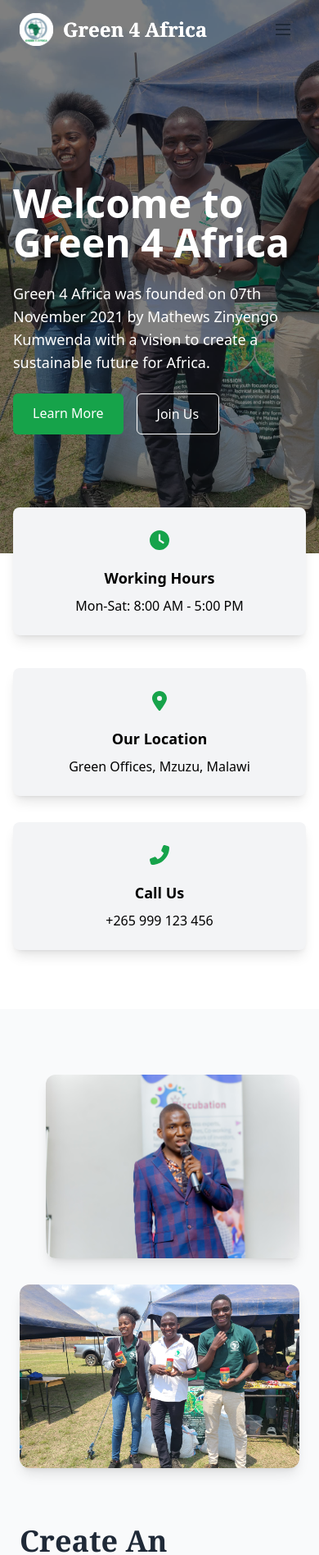
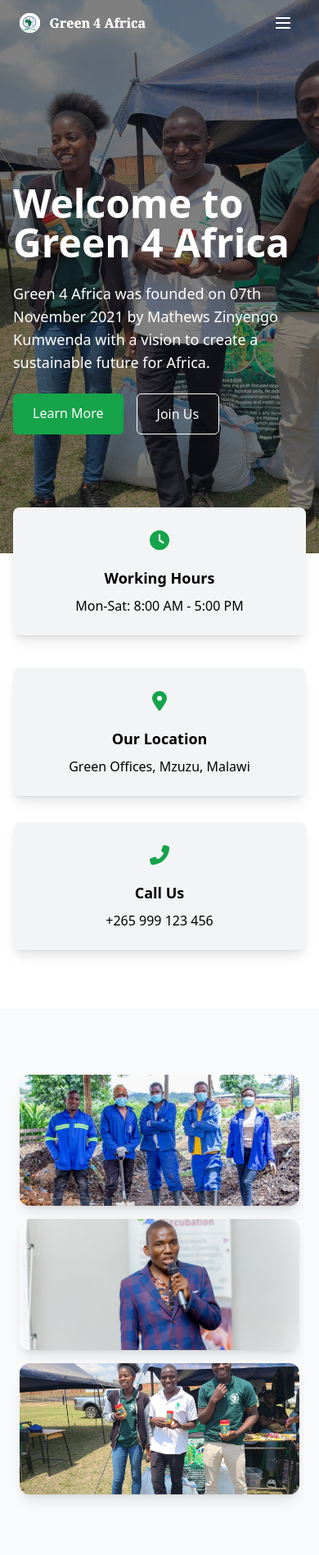
Before and after one commit to Vitumbikoh/Green-4-Africa, a React (Create React App) app: page / in a window 390 px wide. Shown: the top 1897 px of the page at 82% size. Built offline with nearby package versions, Linux system fonts and the light colour scheme.

Commit message:
Updated header

```diff
--- a/src/components/Header.jsx
+++ b/src/components/Header.jsx
@@ -38,21 +38,21 @@
           : "bg-transparent text-white"
       }`}
     >
-      <div className="container mx-auto px-6 py-4 flex justify-between items-center">
+      <div className="container mx-auto px-6 py-4 md:py-8 lg:py-4 flex justify-between items-center">
         {/* Logo */}
         <Link to="/" className="flex items-center space-x-3">
           <img
             src="/logo.png" // Replace with your Green 4 Africa logo path
             alt="Green 4 Africa"
-            className="h-10"
+            className="h-6 md:h-8 lg:h-10"
           />
-          <span className="text-2xl font-serif font-bold text-white">Green 4 Africa</span>
+          <span className="text-base sm:text-md md:text-lg lg:text-2xl font-serif font-bold text-white">Green 4 Africa</span>
         </Link>
 
         {/* Mobile Menu Toggle */}
         <button
           onClick={() => setIsMobileMenuOpen(!isMobileMenuOpen)}
-          className="lg:hidden text-gray-800 focus:outline-none"
+          className="lg:hidden text-white focus:outline-none"
         >
           <svg
             className="w-6 h-6"
--- a/src/components/TeamMembers.jsx
+++ b/src/components/TeamMembers.jsx
@@ -3,12 +3,12 @@
 const Team = () => {
   const teamMembers = [
     { name: "Mathews Z. Kumwenda", role: "Executive Director", image: "matthews.jpg" },
-    { name: "Blessings Kayuni", role: "Heard of finance", image: ".jpg" },
-    { name: "Grace Kayuni", role: "Marketing Officer", image: "GraceKayuni.jpg" },
+    { name: "Grace Kayuni", role: "Heard of finance", image: "GraceKayuni.jpg" },
+    // { name: "Grace Kayuni", role: "Marketing Officer", image: "GraceKayuni.jpg" },
     { name: "Sithandiveni Soko", role: "Head of Sanitation", image: "SithandiveniSoko.jpg" },
     { name: "Asayile Ngosi", role: "Programmes Manager", image: "AsayileNgosi.jpg" },
     { name: "Dorica Kawonga", role: "Head of Agriculture", image: "DoricaKawonga.jpg" },
-    { name: "Walinase Singini", role: "Quality Control Officer", image: "SmileHamilton.jpg" },
+    { name: "Smile Hamilton", role: " Head of Communication", image: "SmileHamilton.jpg" },
   ];
 
   return (
--- a/src/components/info.jsx
+++ b/src/components/info.jsx
@@ -4,13 +4,12 @@
   return (
     <div className="bg-gray-50 py-20 sm:px-8 md:px-16 px-6">
       <div className="max-w-7xl mx-auto flex flex-wrap lg:flex-nowrap items-start gap-16">
-        {/* Images Section */}
-        <div className="grid grid-cols-1 sm:grid-cols-2 gap-8 w-full lg:w-1/2">
+        <div className="grid grid-cols-1 sm:grid-cols-2 gap-4 w-full lg:w-1/2">
           <div className="relative group">
             <img
               src="Banner.jpg"
               alt="Organic Fertilizer Production"
-              className="rounded-xl shadow-lg object-cover w-full h-56 sm:h-72 md:h-80 lg:h-80 transition-transform duration-300 ease-in-out transform group-hover:scale-105"
+              className="rounded-xl shadow-lg object-cover w-full h-40 sm:h-56 md:h-72 lg:h-80 transition-transform duration-300 ease-in-out transform group-hover:scale-105 sm:group-hover:scale-100"
             />
             <div className="absolute inset-0 bg-gradient-to-t from-black/50 to-transparent rounded-xl opacity-0 group-hover:opacity-100 transition-opacity duration-300"></div>
           </div>
@@ -18,15 +17,15 @@
             <img
               src="matthews.jpg"
               alt="Farming with Organic Fertilizer"
-              className="rounded-xl shadow-lg object-cover w-full h-56 sm:h-72 md:h-80 lg:h-80 transition-transform duration-300 ease-in-out transform group-hover:scale-105"
+              className="rounded-xl shadow-lg object-cover w-full h-40 sm:h-56 md:h-72 lg:h-80 transition-transform duration-300 ease-in-out transform group-hover:scale-105 sm:group-hover:scale-100"
             />
             <div className="absolute inset-0 bg-gradient-to-t from-black/50 to-transparent rounded-xl opacity-0 group-hover:opacity-100 transition-opacity duration-300"></div>
           </div>
-          <div className="relative col-span-2 group">
+          <div className="relative col-span-1 sm:col-span-2 group">
             <img
               src="Bannner.jpg"
               alt="Green 4 Africa Facility"
-              className="rounded-xl shadow-lg object-cover w-full h-56 sm:h-72 md:h-80 lg:h-80 transition-transform duration-300 ease-in-out transform group-hover:scale-105"
+              className="rounded-xl shadow-lg object-cover w-full h-40 sm:h-56 md:h-72 lg:h-80 transition-transform duration-300 ease-in-out transform group-hover:scale-105 sm:group-hover:scale-100"
             />
             <div className="absolute inset-0 bg-gradient-to-t from-black/50 to-transparent rounded-xl opacity-0 group-hover:opacity-100 transition-opacity duration-300"></div>
           </div>
@@ -56,10 +55,14 @@
               Lives.
             </h3>
             <ul className="space-y-4 text-lg text-gray-700">
-              <li>✔ Establish sustainable organic fertilizer for high farm yields.</li>
+              <li>
+                ✔ Establish sustainable organic fertilizer for high farm yields.
+              </li>
               <li>✔ Foster youth development through resourceful programs.</li>
               <li>✔ Encourage natural resource conservation and management.</li>
-              <li>✔ Slow down deforestation and address environmental challenges.</li>
+              <li>
+                ✔ Slow down deforestation and address environmental challenges.
+              </li>
             </ul>
           </div>
 
```
